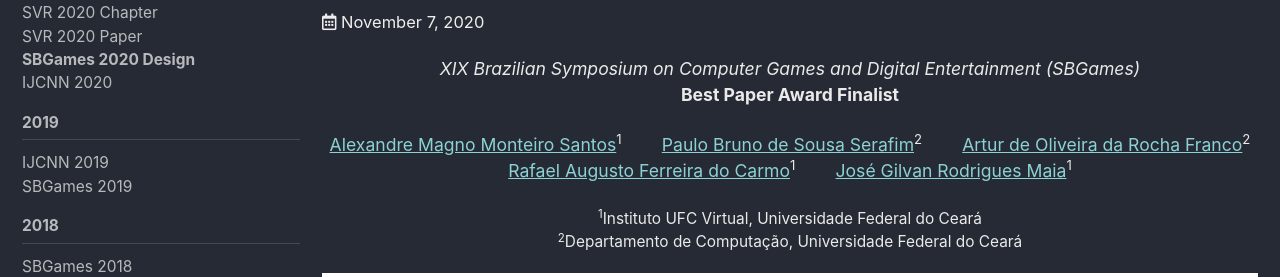
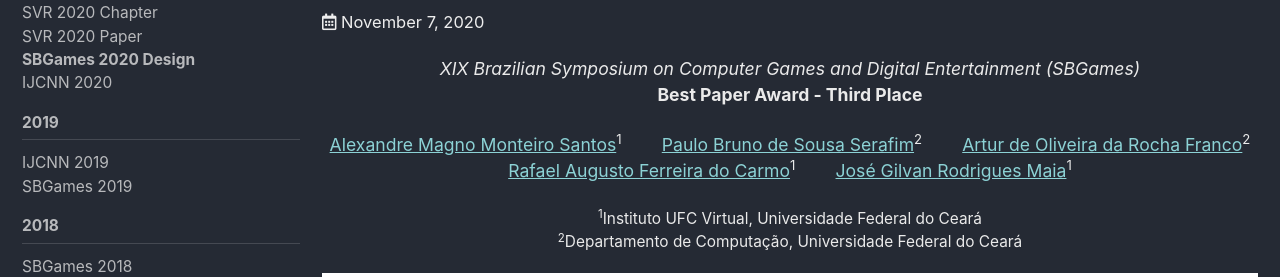
Before and after one commit to paulobruno/PersonalSite, a Jekyll site: the page built from _posts/publications/2020-11-07-SBGames-simplificando-balanceamento.md, in a window 1280 px wide and 900 px high. Shown: the part 179-456 px from the top of the window. Built offline with Jekyll 4.4.1, drawn with Linux system fonts in a browser that asks for light colours; cached includes are drawn as plain includes.

Commit message:
Add best paper award placement

```diff
--- a/_posts/publications/2020-11-07-SBGames-simplificando-balanceamento.md
+++ b/_posts/publications/2020-11-07-SBGames-simplificando-balanceamento.md
@@ -13,7 +13,7 @@
 ---
 
 *XIX Brazilian Symposium on Computer Games and Digital Entertainment (SBGames)*
-**Best Paper Award Finalist**
+**Best Paper Award - Third Place**
 
 [Alexandre Magno Monteiro Santos](https://github.com/magnomont12)<sup>1</sup>
   [Paulo Bruno de Sousa Serafim](https://paulobruno.github.io)<sup>2</sup>
```
